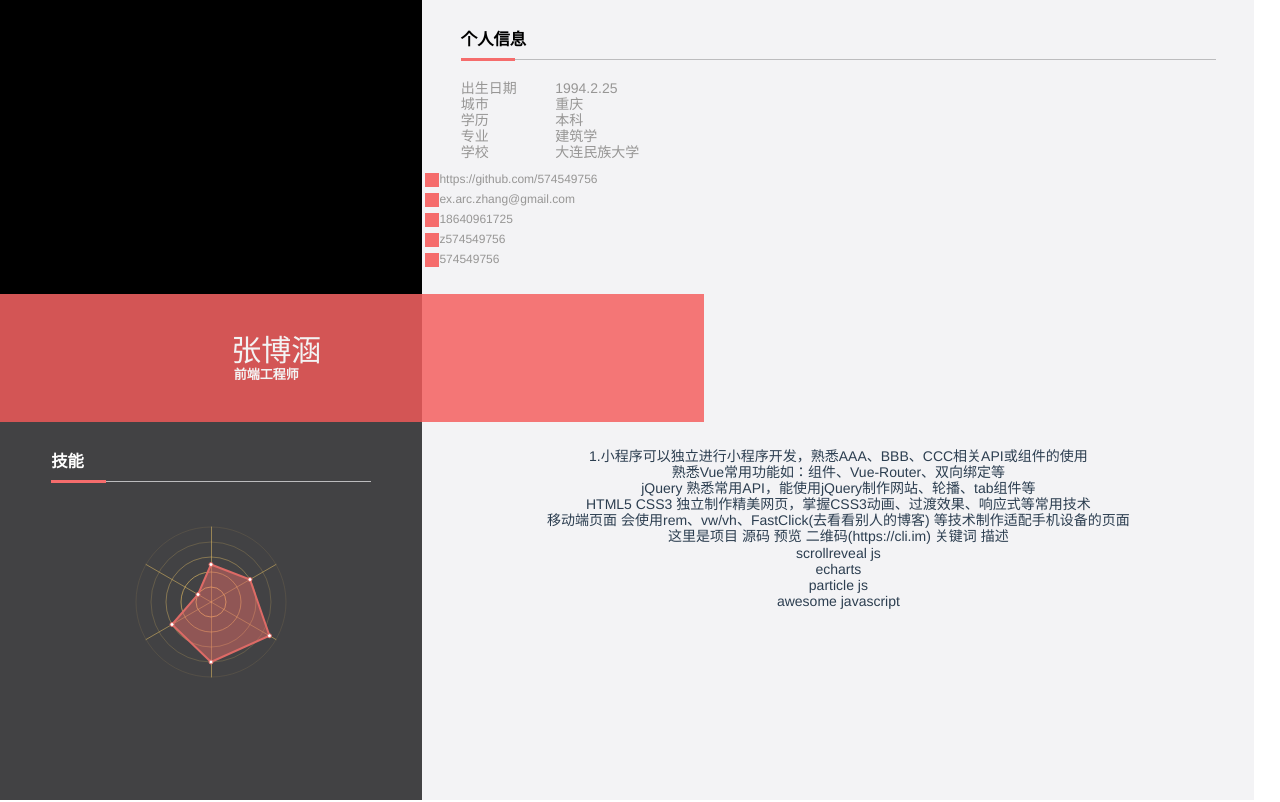
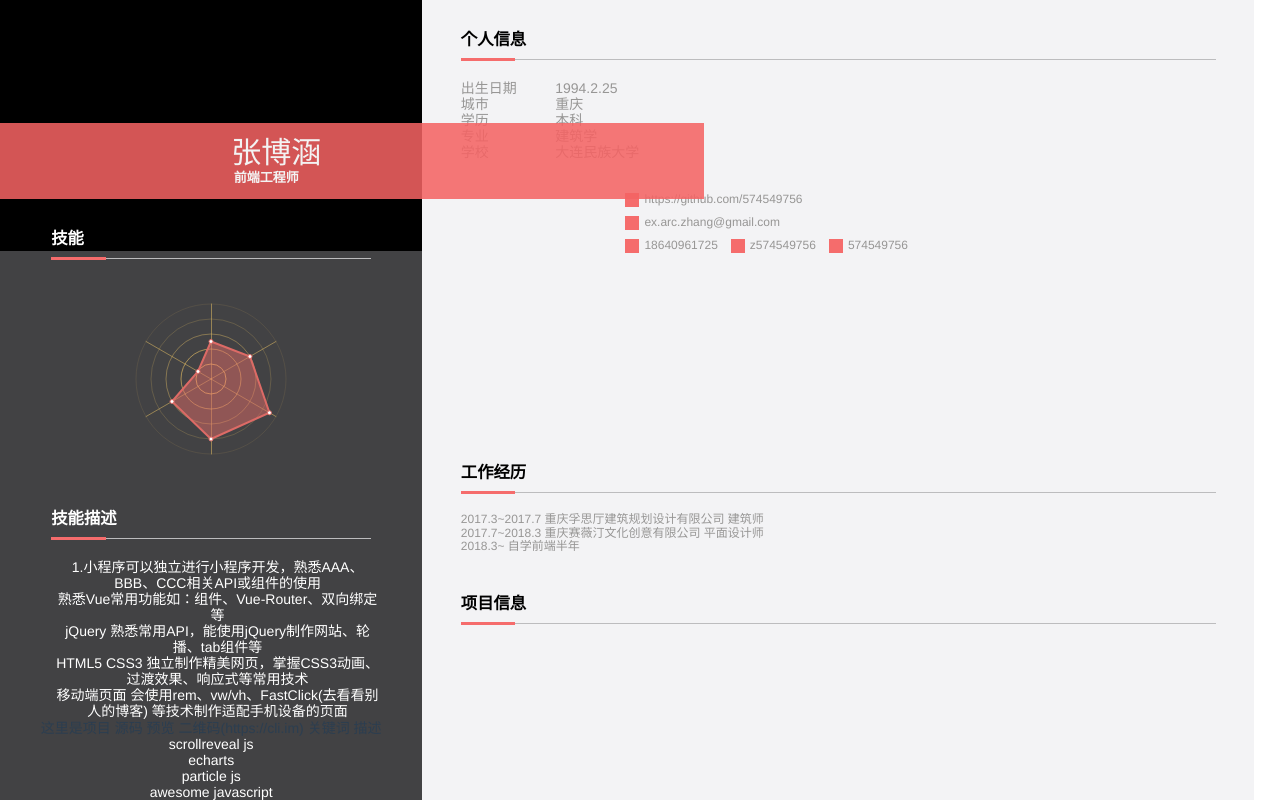
Before and after one commit to 574549756/resume-preview, a Vue app: page / in a window 1280 px wide. Built offline with nearby package versions, Linux system fonts and the light colour scheme.

Commit message:
anotherCSS

```diff
--- a/src/App.vue
+++ b/src/App.vue
@@ -11,25 +11,12 @@
       <div class="skills">
         <radar/>
       </div>
+      <abilityDiscription/>
     </div>
     <div class="rightSide">
       <idBoard/>
-      <div class="ability">
-
-        <div>
-          <p>1.小程序可以独立进行小程序开发，熟悉AAA、BBB、CCC相关API或组件的使用</p>
-          <p>熟悉Vue常用功能如：组件、Vue-Router、双向绑定等</p>
-          <p>jQuery 熟悉常用API，能使用jQuery制作网站、轮播、tab组件等</p>
-          <p>HTML5 CSS3 独立制作精美网页，掌握CSS3动画、过渡效果、响应式等常用技术</p>
-          <p>移动端页面 会使用rem、vw/vh、FastClick(去看看别人的博客) 等技术制作适配手机设备的页面</p>
-        </div>
-      </div>
-      <div class="project">这里是项目 源码 预览 二维码(https://cli.im) 关键词 描述
-        <p>scrollreveal js</p>
-        <p>echarts</p>
-        <p>particle js</p>
-        <p>awesome javascript</p>
-      </div>
+      <experience/>
+      <portfolio/>
     </div>
   </div>
 </template>
@@ -37,6 +24,9 @@
 <script>
 import radar from './components/radar'
 import idBoard from './components/idBoard'
+import experience from './components/experience'
+import abilityDiscription from './components/abilityDiscription'
+import portfolio from './components/portfolio'
 export default {
   name: 'App',
   data() {
@@ -44,7 +34,10 @@ export default {
   },
   components: {
     radar,
-    idBoard
+    idBoard,
+    experience,
+    abilityDiscription,
+    portfolio
   }
 }
 </script>
--- /dev/null
+++ b/src/components/abilityDiscription.vue
@@ -0,0 +1,62 @@
+<template>
+    <div class="ability">
+        <div class="header">
+            <h3>技能描述</h3>
+            <div class="breakLine"></div>
+        </div>
+        <div class="skillsDetail">
+            <p>1.小程序可以独立进行小程序开发，熟悉AAA、BBB、CCC相关API或组件的使用</p>
+            <p>熟悉Vue常用功能如：组件、Vue-Router、双向绑定等</p>
+            <p>jQuery 熟悉常用API，能使用jQuery制作网站、轮播、tab组件等</p>
+            <p>HTML5 CSS3 独立制作精美网页，掌握CSS3动画、过渡效果、响应式等常用技术</p>
+            <p>移动端页面 会使用rem、vw/vh、FastClick(去看看别人的博客) 等技术制作适配手机设备的页面</p>
+
+        </div>
+        <div class="project">这里是项目 源码 预览 二维码(https://cli.im) 关键词 描述
+            <p>scrollreveal js</p>
+            <p>echarts</p>
+            <p>particle js</p>
+            <p>awesome javascript</p>
+        </div>
+    </div>
+</template>
+
+<style lang="scss">
+.ability {
+  .skillsDetail {
+    padding: 0 3vw 0 4vw;
+  }
+  .header {
+    display: flex;
+    flex-direction: column;
+    align-items: flex-start;
+    margin: 30px 0 20px 0;
+    h3 {
+      color: white;
+      margin: 0 0 10px 4vw;
+    }
+    .breakLine {
+      align-self: center;
+      background-color: #bcbcbe;
+      height: 1px;
+      width: 25vw;
+      z-index: 100;
+      position: relative;
+
+      &::before {
+        position: absolute;
+        top: -1px;
+        display: block;
+        content: '';
+        align-self: flex-start;
+        background: #f56c6c;
+        height: 3px;
+        width: 4.25vw;
+      }
+    }
+  }
+  p {
+    color: white;
+  }
+}
+</style>
--- a/src/components/connection.vue
+++ b/src/components/connection.vue
@@ -12,6 +12,7 @@
             </svg>
             <p>ex.arc.zhang@gmail.com</p>
         </div>
+        <div class="normal">
             <div class="phone">
                 <svg class="icon" aria-hidden="true">
                     <use xlink:href="#icon-1101dianhua"></use>
@@ -31,20 +32,28 @@
                 <p>574549756</p>
             </div>
         </div>
+
+    </div>
 </template>
 
 <style lang="scss">
 .connection {
+  margin-left: 200px;
   svg {
     fill: #f3f3f5;
     background: #f56c6c;
   }
   display: flex;
   flex-direction: column;
+  .normal {
+    margin: 0;
+  }
   div {
-    margin: 3px;
+    margin: 3px 10px 6px 3px;
     display: flex;
+    justify-content: flex-start;
     p {
+      margin-left: 5px;
       font-size: 12px;
       color: #979695;
     }
--- /dev/null
+++ b/src/components/experience.vue
@@ -0,0 +1,58 @@
+<template>
+    <div class="experience">
+        <div class="header">
+            <h3>工作经历</h3>
+            <div class="breakLine"></div>
+        </div>
+        <div class="experienceDetail">
+            <p>2017.3~2017.7 重庆孚思厅建筑规划设计有限公司 建筑师</p>
+            <p>2017.7~2018.3 重庆赛薇汀文化创意有限公司 平面设计师</p>
+            <p>2018.3~ 自学前端半年</p>
+        </div>
+    </div>
+</template>
+
+<style lang="scss">
+.experience {
+  p {
+    font-size: 12px;
+    color: #979695;
+  }
+  .experienceDetail {
+    display: flex;
+    flex-direction: column;
+    align-items: flex-start;
+    padding: 0 10px 10px 3vw;
+  }
+  .header {
+    display: flex;
+    flex-direction: column;
+    align-items: flex-start;
+    margin: 15px 0 20px 3vw;
+    h3 {
+      color: black;
+      margin: 0 0 10px 0;
+    }
+    .breakLine {
+      align-self: flex-start;
+      background-color: #bcbcbe;
+      height: 1px;
+      width: 59vw;
+      z-index: 100;
+      position: relative;
+      &::before {
+        position: absolute;
+        top: -1px;
+        display: block;
+        content: '';
+        align-self: flex-start;
+        background: #f56c6c;
+        height: 3px;
+        width: 4.25vw;
+      }
+    }
+  }
+  p {
+  }
+}
+</style>
--- a/src/components/idBoard.vue
+++ b/src/components/idBoard.vue
@@ -76,6 +76,7 @@ export default {
     display: flex;
     justify-content: center;
     align-items: center;
+    margin-bottom: 20px;
     ul {
       margin: 0 0 10px 3vw;
       display: flex;
--- /dev/null
+++ b/src/components/portfolio.vue
@@ -0,0 +1,41 @@
+<template>
+    <div class="project">
+        <div class="header">
+      <h3>项目信息</h3>
+      <div class="breakLine"></div>
+    </div>
+    </div>
+</template>
+
+<style lang="scss">
+.project {
+  .header {
+    display: flex;
+    flex-direction: column;
+    align-items: flex-start;
+    margin: 30px 0 20px 0;
+    h3 {
+      color: black;
+      margin: 0 0 10px 3vw;
+    }
+    .breakLine {
+      align-self: center;
+      background-color: #bcbcbe;
+      height: 1px;
+      width: 59vw;
+      z-index: 100;
+      position: relative;
+      &::before {
+        position: absolute;
+        top: -1px;
+        display: block;
+        content: '';
+        align-self: flex-start;
+        background: #f56c6c;
+        height: 3px;
+        width: 4.25vw;
+      }
+    }
+  }
+}
+</style>
```
Lines whose indentation alone changed are shown as unchanged.
